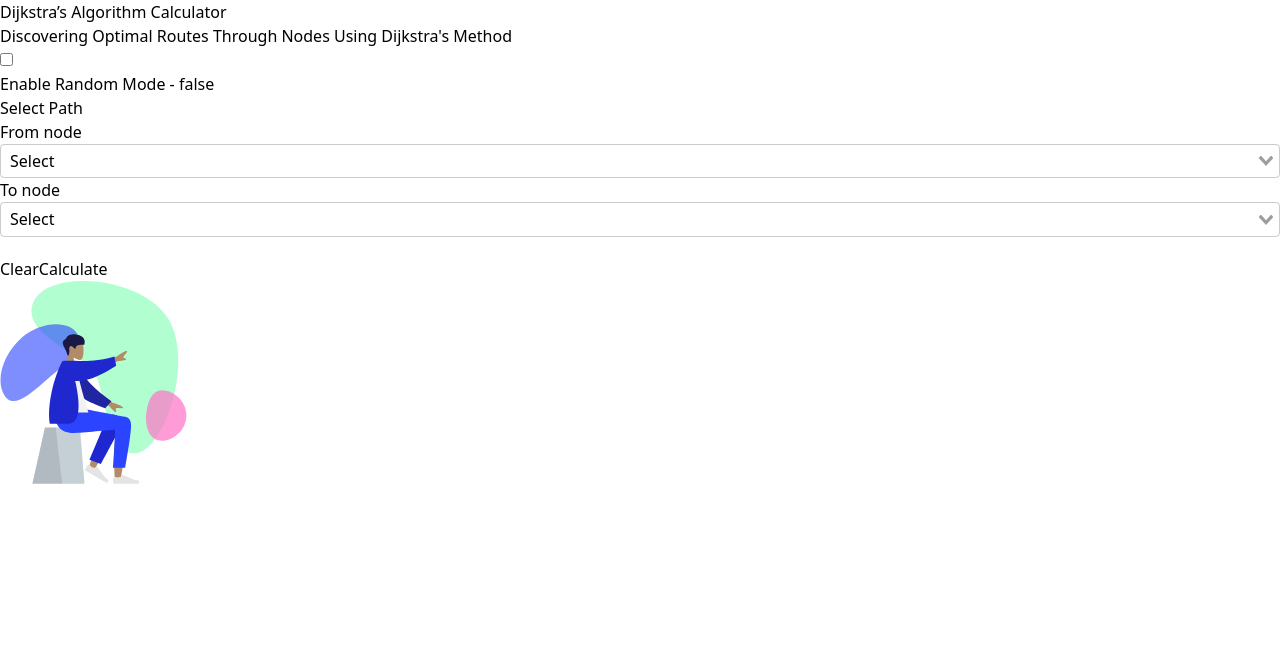
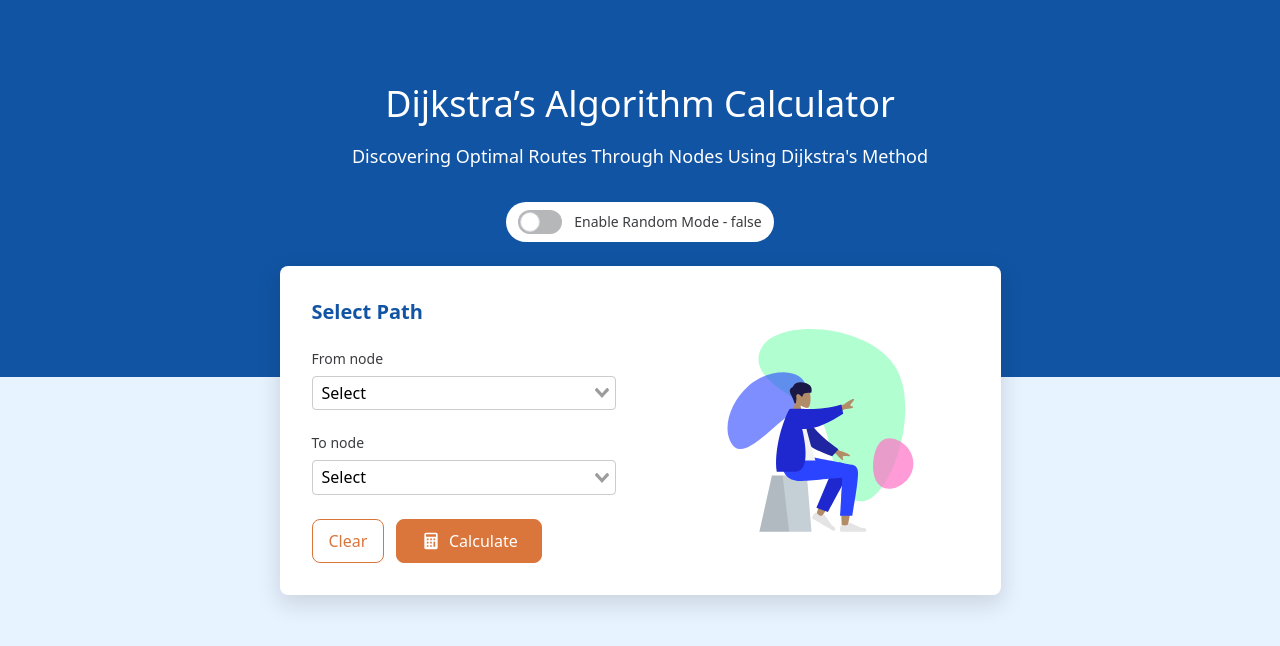
Before and after one commit to Hadakajime/dijkstra-vue, a Vue app: page / in a window 1280 px wide. Shown: the top 646 px of the page. Built offline with nearby package versions, Linux system fonts and the light colour scheme.

Commit message:
Configure tailwind for Vue.

```diff
--- a/tailwind.config.js
+++ b/tailwind.config.js
@@ -1,6 +1,6 @@
 /** @type {import('tailwindcss').Config} */
 export default {
-	content: ["./index.html", "./src/**/*.{js,ts,jsx,tsx}"],
+	content: ["./index.html", "./src/**/*.{vue,js,ts,jsx,tsx}"],
 	theme: {
 		extend: {
 			colors: {
@@ -25,11 +25,11 @@
 				"md": "0 8px 22px 2px rgba(0, 0, 0, 0.12)",
 			},
 			screens: {
-		  "sm": {"max":"640px"},
-		  "md": {"max":"768px"},
-		  "lg": {"max":"1024px"},
-		  "xl": {"max":"1280px"},
-		  "2xl": {"max":"1536px"},
+				"sm": { "max": "640px" },
+				"md": { "max": "768px" },
+				"lg": { "max": "1024px" },
+				"xl": { "max": "1280px" },
+				"2xl": { "max": "1536px" },
 			}
 		},
 	},
```
Lines whose indentation alone changed are shown as unchanged.
